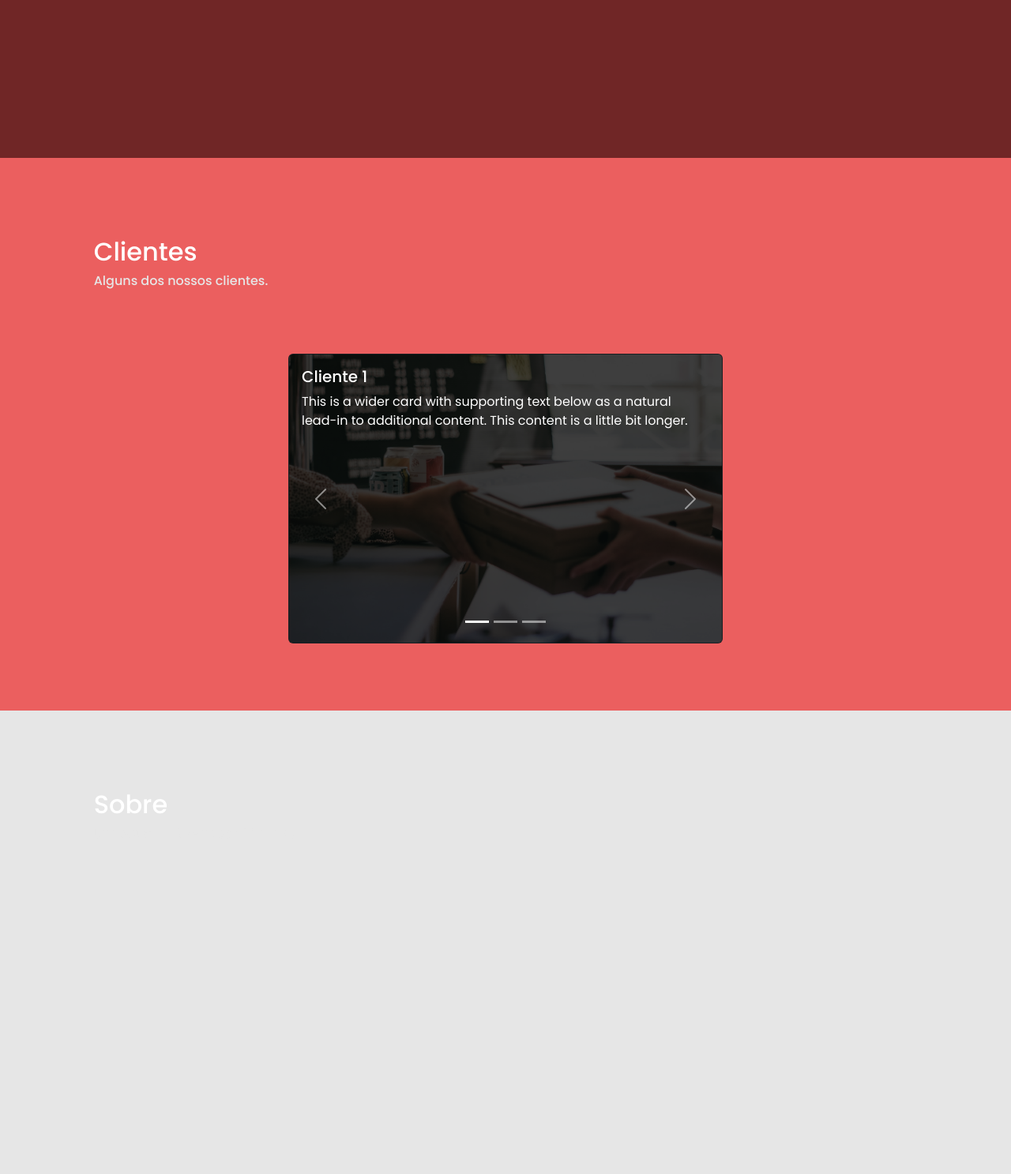
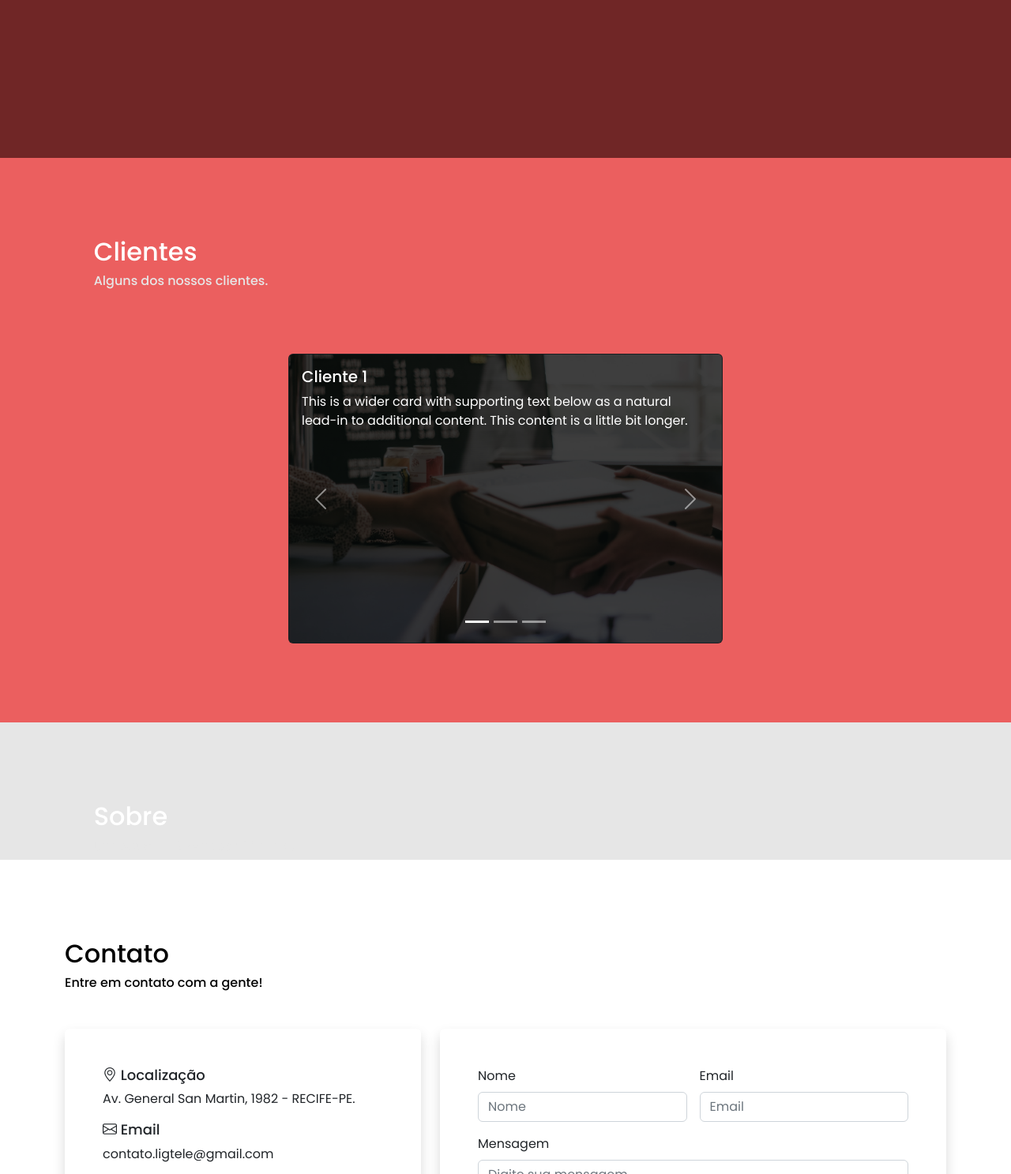
Before and after one commit to DeMelo10/LigTele, a Python web app: template templates/index.html in a window 1280 px wide. Shown: the part 1299-2786 px from the top of the page at 79% size. Before the commit the page ends 2329 px from the top, so only its background shows below. Run offline with Jinja, Linux system fonts and the light colour scheme; the template is opened without the code that fills it, so the values that code supplies are empty; some libraries are stand-ins or nearby versions.

Commit message:
tab "Contato" e seu formulário adicionados.

```diff
--- a/static/css/style.css
+++ b/static/css/style.css
@@ -211,7 +211,6 @@
    ===================================================================== */
 #clients{
     width: 100%;
-    height: 700px;
     padding: 100px 0 0 0;
     background-color: #eb5f5f;
 }
@@ -230,9 +229,48 @@
    ===================================================================== */
 #about{
     width: 100%;
-    height: 100vh;
     padding: 100px 0 0 0;
     background-color: var(--logo-white);
+}
+
+/* =====================================================================
+    Contact
+   ===================================================================== */
+#contact{
+    padding: 100px 0 0 0;
+}
+
+#contact .title-tab{
+    color: #000000;
+}
+
+#contact .subtitle-tab{
+    color: #000000;
+}
+
+#contact i{
+    font-size: 18px;
+}
+
+#contact h4{
+    font-size: 18px;
+}
+
+#send-btn{
+    text-decoration: none;
+    display: inline-block;
+    padding: 10px 20px;
+    border-style: none;
+    border-radius: 10px;
+    color: var(--logo-white);
+    background-color: var(--background-red);
+    font-weight: var(--semi-bold-font-weight);
+    transition: all 0.3s ease 0s;
+}
+
+#send-btn:hover{
+    background-color: var(--light-red);
+    letter-spacing: 1px;
 }
 
 /* =====================================================================
--- a/templates/index.html
+++ b/templates/index.html
@@ -43,7 +43,7 @@
                     <a class="nav-link" href="#about">Sobre</a>
                 </li>
                 <li class="nav-item">
-                    <a class="nav-link" href="#">Contatos</a>
+                    <a class="nav-link" href="#contact">Contatos</a>
                 </li>
             </ul>
 
@@ -184,6 +184,57 @@
         <div class="col"></div>
     </section>
 
+    <!-- =====================================================================
+        Contact
+        ===================================================================== -->
+    <section id="contact">
+        <div class="container mb-5">
+            <h2 class="title-tab">Contato</h2>
+            <h3 class="subtitle-tab">Entre em contato com a gente!</h3>
+            <div class="row mt-5">
+                <div class="col-md-5">
+                    <div class="card p-5 shadow border-0">
+                        <div class="address">
+                            <h4><i class="bi bi-geo-alt"></i></i> Localização</h4>
+                            <p>Av. General San Martin, 1982 - RECIFE-PE.</p>
+                        </div>
+                        <div class="email">
+                            <h4><i class="bi bi-envelope"></i></i> Email</h4>
+                            <p>contato.ligtele@gmail.com</p>
+                        </div>
+                        <iframe class="w-100" src="https://www.google.com/maps/embed?pb=!1m18!1m12!1m3!1d3950.321810114661!2d-34.93044068588835!3d-8.068621682868564!2m3!1f0!2f0!3f0!3m2!1i1024!2i768!4f13.1!3m3!1m2!1s0x7ab19357933ada5%3A0x29ffe775a01c3577!2sAv.%20Gen.%20San%20Martin%2C%201982%20-%20San%20Martin%2C%20Recife%20-%20PE%2C%2050761-000!5e0!3m2!1spt-BR!2sbr!4v1653434532974!5m2!1spt-BR!2sbr" width="400" height="300" style="border:0;" allowfullscreen="" loading="lazy" referrerpolicy="no-referrer-when-downgrade"></iframe>
+                    </div>
+                </div>
+                <div class="col-md-7 mt-5 mt-md-0">
+                    <div class="card p-5 h-100 shadow border-0">
+                        <form class="row g-3">
+
+                            <div class="col-md-6">
+                              <label for="nome" class="form-label">Nome</label>
+                              <input type="text" class="form-control" id="nome" name="nome" placeholder="Nome">
+                            </div>
+
+                            <div class="col-md-6">
+                                <label for="email" class="form-label">Email</label>
+                                <input type="email" class="form-control" id="email" name="email" placeholder="Email">
+                              </div>
+
+                            <div class="col-12">
+                              <label for="mensagem" class="form-label">Mensagem</label>
+                              <textarea type="text" class="form-control" id="mensagem" name="mensagem" rows="10" placeholder="Digite sua mensagem..."></textarea>
+                            </div>
+
+                            <div class="col-12 d-flex justify-content-center mt-4">
+                              <button type="submit" id="send-btn" class="btn btn-primary">Enviar</button>
+                            </div>
+                          </form>
+
+
+                    </div>
+                </div>
+            </div>
+        </div>
+    </section>
 
 
 
```
